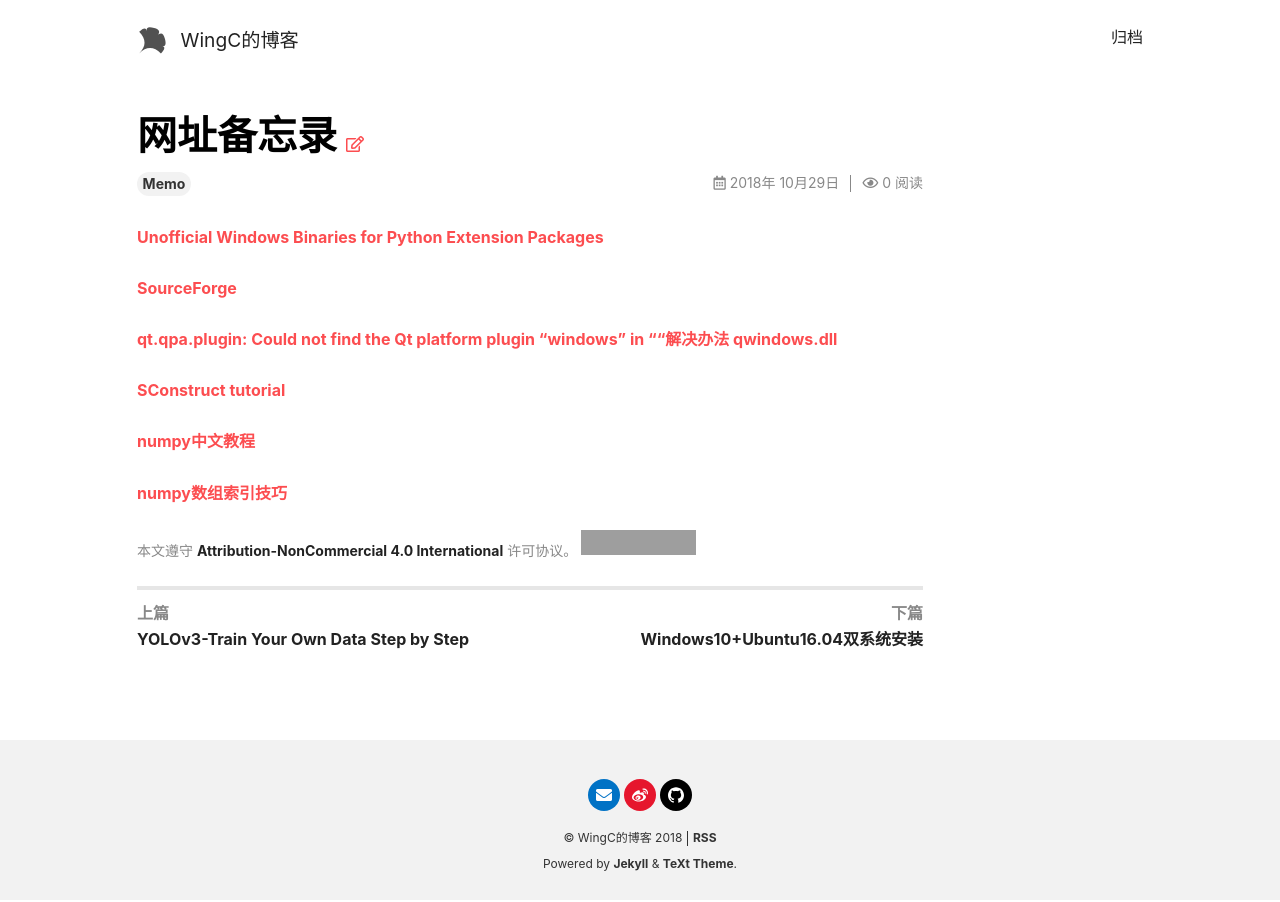
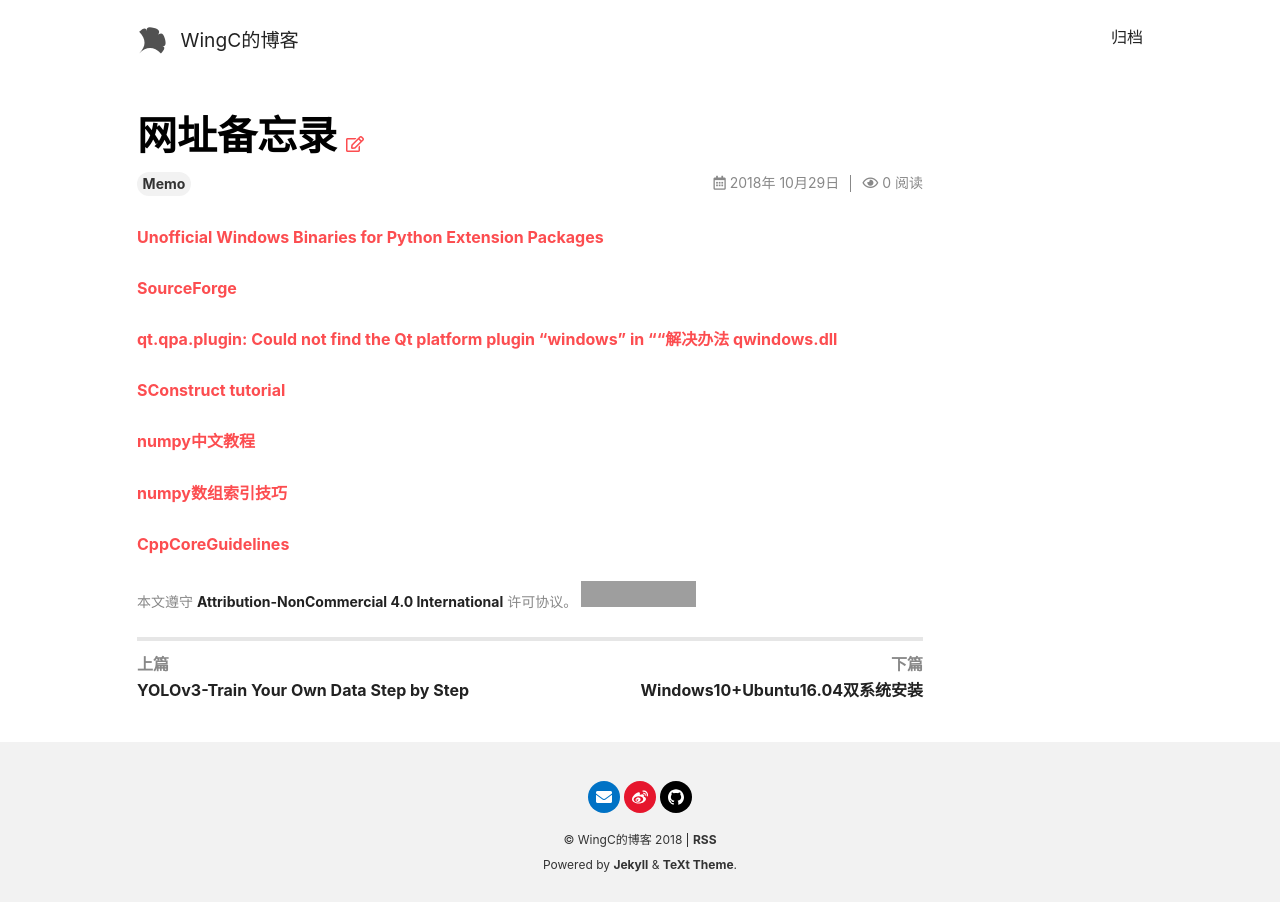
Before and after one commit to WingsGo/WingsGo.github.io, a Jekyll site: the page built from _posts/2018-10-29-memo.md, in a window 1280 px wide. Built offline with Jekyll 4.4.1, drawn with Linux system fonts in a browser that asks for light colours; nearby versions of some CDN libraries; comment, search, counter and statistics services are not loaded; grey boxes are pictures that could not be loaded.

Commit message:
added c++ core guidelines

```diff
--- a/_posts/2018-10-29-memo.md
+++ b/_posts/2018-10-29-memo.md
@@ -17,3 +17,5 @@ tags:
 [numpy中文教程](https://www.numpy.org.cn/)
 
 [numpy数组索引技巧](https://docs.scipy.org/doc/numpy/user/quickstart.html#fancy-indexing-and-index-tricks)
+
+[CppCoreGuidelines](http://isocpp.github.io/CppCoreGuidelines/CppCoreGuidelines)
```
